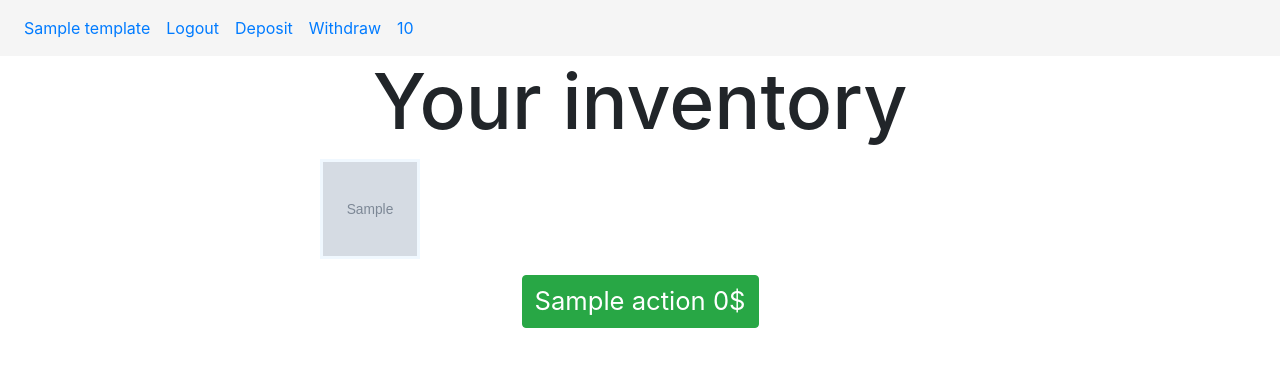
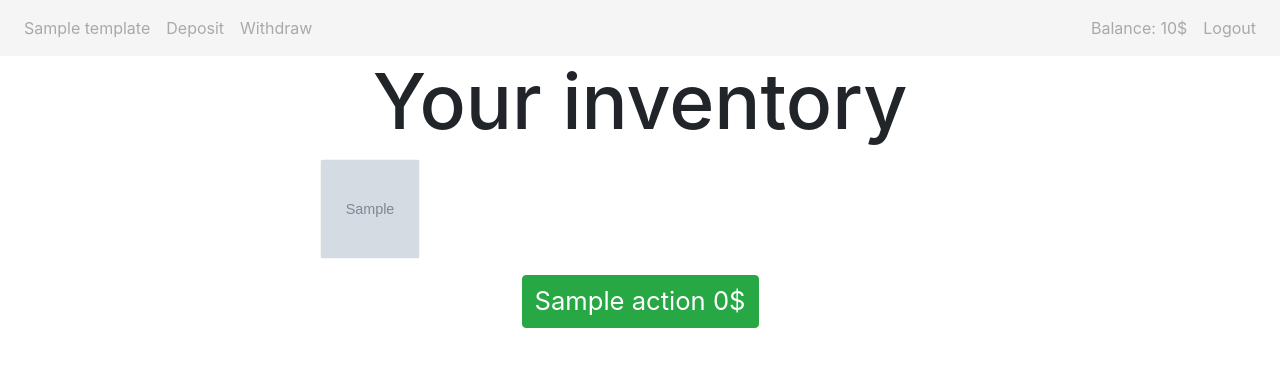
Before and after one commit to ebesso/steam_roulette, a Flask app: template templates/trade_offer.html in a window 1280 px wide. Shown: the top 367 px of the page. Run offline with Flask 2, Linux system fonts and the light colour scheme; a user stored in the database is signed in; tables that the repository leaves empty hold one stand-in row (values such as "Sample post"); the template is opened without the code that fills it: most values are stand-ins (such as "Sample title", 1, 10 or a date in 2020); grey boxes marked "Sample" are stand-in pictures; some libraries are stand-ins or nearby versions.

Commit message:
More frontend

```diff
--- a/configuration.ini
+++ b/configuration.ini
@@ -2,7 +2,7 @@
 
 [website]
 #name of website
-name = dev-gambling
+name = Dev-gambling
 
 #url to website
 url = localhost:5000
@@ -21,7 +21,7 @@ max_bet = 100
 min_bet = 0.02
 
 #Multiplier for red and black
-red_black_payout = 2
+red_black_payout = 10
 
 #Mulitplies for green
 green_payout = 14
--- a/static/css/deposit.css
+++ b/static/css/deposit.css
@@ -1,10 +1,14 @@
 .img-container{
     width: 100px;
     height: 100px;
+
     display: inline-block;
-    border-width: 3px;
-    border-color: aliceblue;
+
+    border-width: 1px;
+    border-color: whitesmoke;
     border-style: solid;
+    border-radius: 4px;
+
     right: 3px;
     margin-top: 3px;
 }
@@ -21,10 +25,10 @@ img{
     font-size: 6vw;
 }
 .img-container:hover{
-    border-color: lightblue;
+    border-color: lightgrey;
 }
 .checked{
-    border-color: blue;
+    border-color: grey;
 }
 #deposit-button{
     width: auto;
--- /dev/null
+++ b/static/css/navigationbar.css
@@ -0,0 +1,3 @@
+.nav-link{
+    color: darkgrey;
+}
--- a/templates/home.html
+++ b/templates/home.html
@@ -10,6 +10,8 @@
 
     <link rel="stylesheet" href="{{ url_for('static',filename='css/home_page.css') }}">
     <link rel="stylesheet" href="{{ url_for('static',filename='css/roulette_numbers.css') }}">
+
+    <link rel="stylesheet" href="{{ url_for('static',filename='css/navigationbar.css') }}">
 
     <script src="https://cdn.rawgit.com/kimmobrunfeldt/progressbar.js/0.5.6/dist/progressbar.js"></script>
 
--- a/templates/navigation_bar.html
+++ b/templates/navigation_bar.html
@@ -1,27 +1,33 @@
 <header>
     <nav class="navbar navbar-expand-sm" style="background-color: whitesmoke;">
-        <ul class="navbar-nav">
+        <ul class="navbar-nav mr-auto">
             <li class="nav-item active">
                 <a class="nav-link" href="/">{{template_data.name}}</a>
             </li>
             {% if current_user.is_authenticated %}
-            <li class="nav-item">
-                <a class="nav-link" href="/logout">Logout</a>
-            </li>
             <li class="nav-item">
                 <a class="nav-link" href="/deposit">Deposit</a>
             </li>
             <li class="nav-item">
                 <a class="nav-link" href="/withdraw">Withdraw</a>
             </li>
+        </ul>
+
+        <ul class="navbar-nav ml-auto">
+
             <li class="nav-item">
-                <a class="nav-link" href="" id="balance">{{ balance }}</a>
+                <a class="nav-link left-item" href="" id="balance">Balance: {{ balance }}$</a>
             </li>
+            <li class="nav-item">
+                <a class="nav-link" href="/logout">Logout</a>
+            </li>
+
             {% else %}
             <li class="nav-item">
                 <a class="nav-link" href="/login">Login</a>
             </li>
             {% endif %}
+
         </ul>
     </nav>
 </header>
--- a/templates/trade_offer.html
+++ b/templates/trade_offer.html
@@ -3,6 +3,8 @@
 
     <link rel="stylesheet" href="{{ url_for('static',filename='css/bootstrap.min.css') }}">
     <link rel="stylesheet" type="text/css" href="{{ url_for('static',filename='css/deposit.css') }}">
+
+    <link rel="stylesheet" href="{{ url_for('static',filename='css/navigationbar.css') }}">
 
     <script src="{{ url_for('static',filename='js/jquery.min.js') }}"></script>
     <script src="{{ url_for('static',filename='js/bootstrap.min.js') }}"></script>
```
